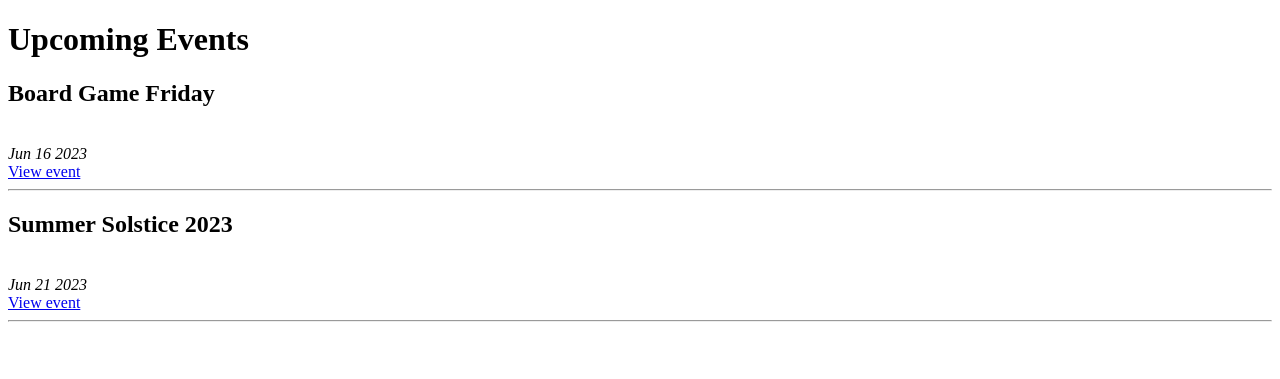
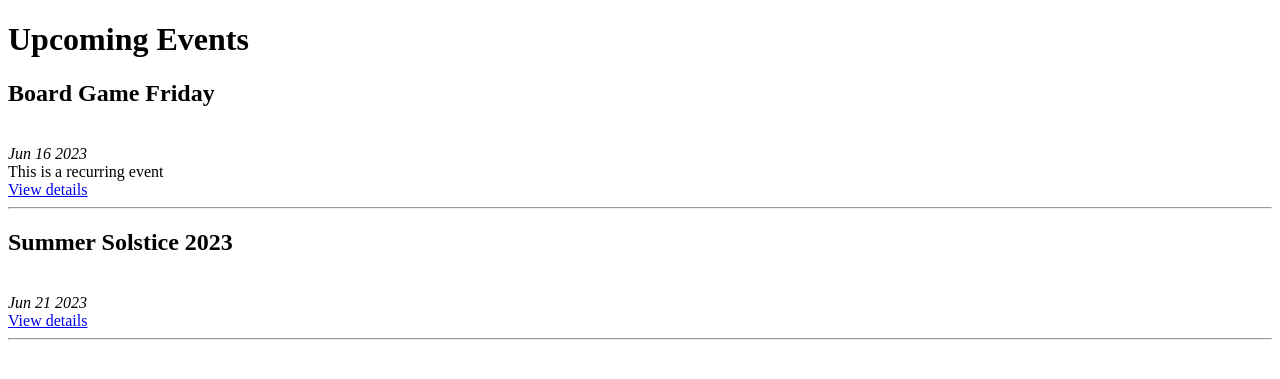
Before and after one commit to aurelija-93/flask_practice, a Flask app: page /events in a window 1280 px wide. Shown: the part 44-423 px from the top of the page. Run offline with Flask 3, Linux system fonts and the light colour scheme.

Commit message:
app finished (unstyled)

```diff
--- a/templates/index.html
+++ b/templates/index.html
@@ -5,11 +5,15 @@
     <div>
         {% for event in events %}
         <div class="event">
-            <h2>{{event.name}}</h2>
+            <h2>{{ event.name }}</h2>
             <br>
             <i>{{ event.date.strftime("%b %d %Y") }}</i>
             <br>
-            <a href="/events/{{events.index(event)}}">View event</a>
+            {% if event.recurring: %}
+            This is a recurring event
+            <br>
+            {% endif %}
+            <a href="/events/{{events.index(event)}}">View details</a>
             <hr>
         </div>
         {% endfor %}
--- a/templates/planner.html
+++ b/templates/planner.html
@@ -11,7 +11,7 @@
         <input type="text", name="name", id="name">
 
         <label for="guests">Number of guests:</label>
-        <input type="guests", name="guests", id="guests">
+        <input type="number", name="guests", id="guests">
 
         <label for="location">Location:</label>
         <input type="text", name="location", id="location">
```
Also changed, not shown: templates/event.html (+16 -1 lines).
